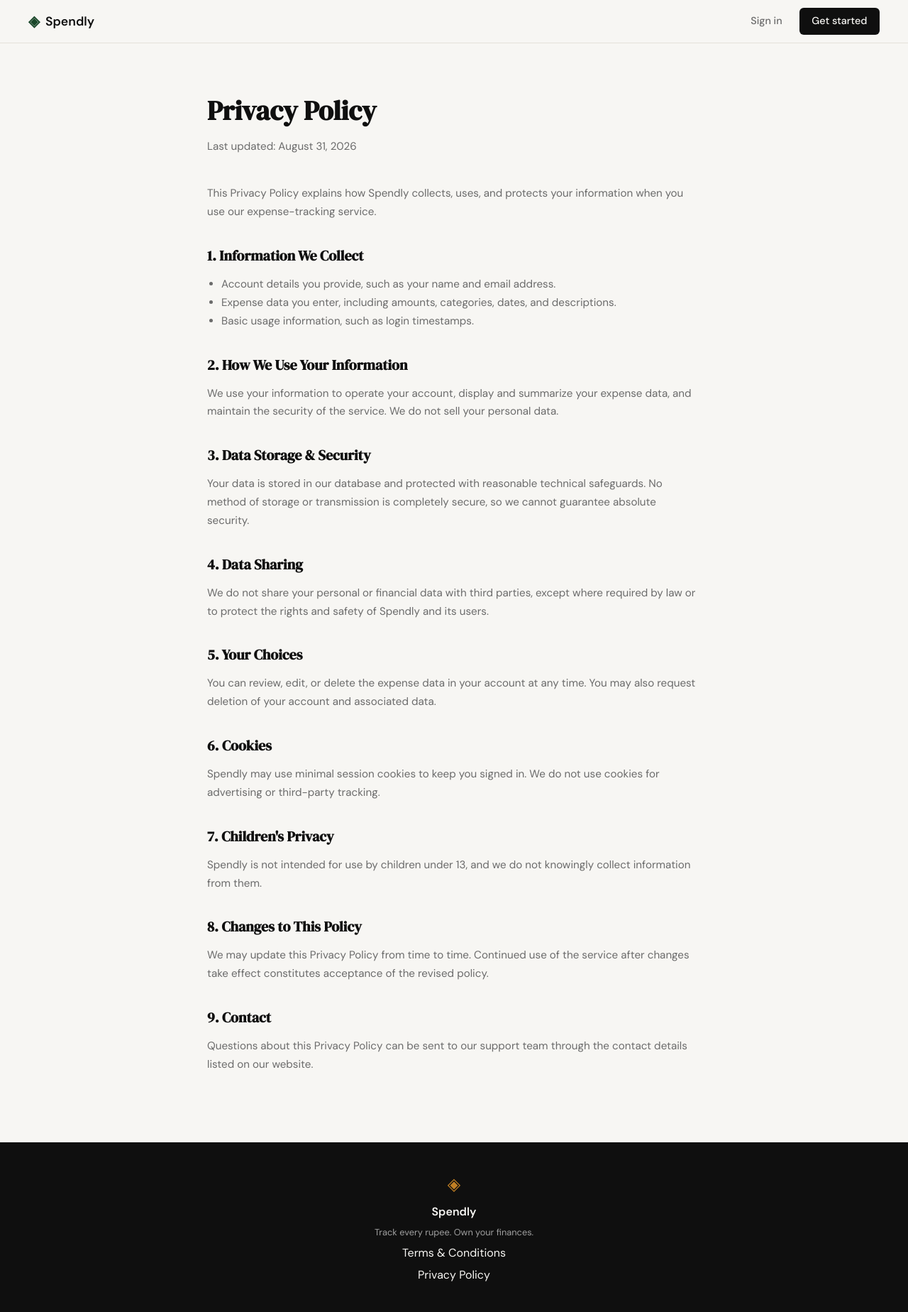
After one commit to shreyansh0714/expense-tracker, a Flask app: page /privacy in a window 1280 px wide. The commit adds this page. Shown: the whole page at 71% size. Run offline with Flask 3, Linux system fonts and the light colour scheme.

Commit message:
add t&c and privacy policy

```diff
--- a/app.py
+++ b/app.py
@@ -20,6 +20,16 @@ def register():
 @app.route("/login")
 def login():
     return render_template("login.html")
+
+
+@app.route("/terms")
+def terms():
+    return render_template("terms.html")
+
+
+@app.route("/privacy")
+def privacy():
+    return render_template("privacy.html")
 
 
 # ------------------------------------------------------------------ #
--- a/static/css/style.css
+++ b/static/css/style.css
@@ -369,6 +369,52 @@ a { color: inherit; text-decoration: none; }
 }
 
 /* ------------------------------------------------------------------ */
+/* Legal pages                                                         */
+/* ------------------------------------------------------------------ */
+
+.legal-section {
+    padding: 4rem 2rem 6rem;
+    max-width: 760px;
+    margin: 0 auto;
+}
+
+.legal-title {
+    font-family: var(--font-display);
+    font-size: clamp(1.75rem, 3vw, 2.5rem);
+    color: var(--ink);
+    margin-bottom: 0.5rem;
+}
+
+.legal-updated {
+    font-size: 0.85rem;
+    color: var(--ink-faint);
+    margin-bottom: 2.5rem;
+}
+
+.legal-section h2 {
+    font-family: var(--font-display);
+    font-size: 1.25rem;
+    color: var(--ink);
+    margin: 2rem 0 0.75rem;
+}
+
+.legal-section p,
+.legal-section li {
+    color: var(--ink-muted);
+    font-size: 0.95rem;
+    line-height: 1.7;
+}
+
+.legal-section ul {
+    margin: 0.5rem 0 0.5rem 1.25rem;
+}
+
+.legal-section a {
+    color: var(--accent);
+    text-decoration: underline;
+}
+
+/* ------------------------------------------------------------------ */
 /* Auth pages                                                          */
 /* ------------------------------------------------------------------ */
 
--- a/templates/base.html
+++ b/templates/base.html
@@ -35,8 +35,8 @@
             <span class="footer-name">Spendly</span>
             <p class="footer-copy">Track every rupee. Own your finances.</p>
             <div class="footer-links">
-                <a href="#">Terms &amp; Conditions</a>
-                <a href="#">Privacy Policy</a>
+                <a href="{{ url_for('terms') }}">Terms &amp; Conditions</a>
+                <a href="{{ url_for('privacy') }}">Privacy Policy</a>
             </div>
         </div>
     </footer>
--- /dev/null
+++ b/templates/privacy.html
@@ -0,0 +1,45 @@
+{% extends "base.html" %}
+
+{% block title %}Privacy Policy — Spendly{% endblock %}
+
+{% block content %}
+
+<section class="legal-section">
+    <h1 class="legal-title">Privacy Policy</h1>
+    <p class="legal-updated">Last updated: August 31, 2026</p>
+
+    <p>This Privacy Policy explains how Spendly collects, uses, and protects your information when you use our expense-tracking service.</p>
+
+    <h2>1. Information We Collect</h2>
+    <ul>
+        <li>Account details you provide, such as your name and email address.</li>
+        <li>Expense data you enter, including amounts, categories, dates, and descriptions.</li>
+        <li>Basic usage information, such as login timestamps.</li>
+    </ul>
+
+    <h2>2. How We Use Your Information</h2>
+    <p>We use your information to operate your account, display and summarize your expense data, and maintain the security of the service. We do not sell your personal data.</p>
+
+    <h2>3. Data Storage &amp; Security</h2>
+    <p>Your data is stored in our database and protected with reasonable technical safeguards. No method of storage or transmission is completely secure, so we cannot guarantee absolute security.</p>
+
+    <h2>4. Data Sharing</h2>
+    <p>We do not share your personal or financial data with third parties, except where required by law or to protect the rights and safety of Spendly and its users.</p>
+
+    <h2>5. Your Choices</h2>
+    <p>You can review, edit, or delete the expense data in your account at any time. You may also request deletion of your account and associated data.</p>
+
+    <h2>6. Cookies</h2>
+    <p>Spendly may use minimal session cookies to keep you signed in. We do not use cookies for advertising or third-party tracking.</p>
+
+    <h2>7. Children's Privacy</h2>
+    <p>Spendly is not intended for use by children under 13, and we do not knowingly collect information from them.</p>
+
+    <h2>8. Changes to This Policy</h2>
+    <p>We may update this Privacy Policy from time to time. Continued use of the service after changes take effect constitutes acceptance of the revised policy.</p>
+
+    <h2>9. Contact</h2>
+    <p>Questions about this Privacy Policy can be sent to our support team through the contact details listed on our website.</p>
+</section>
+
+{% endblock %}
```
Also changed, not shown: templates/terms.html (added, +45 -0 lines).
